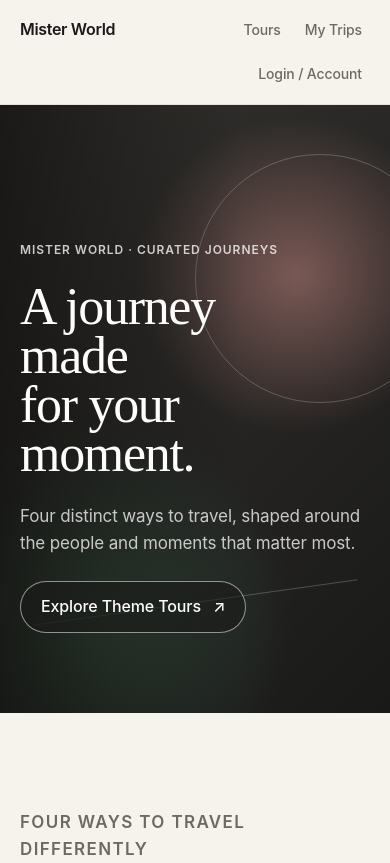
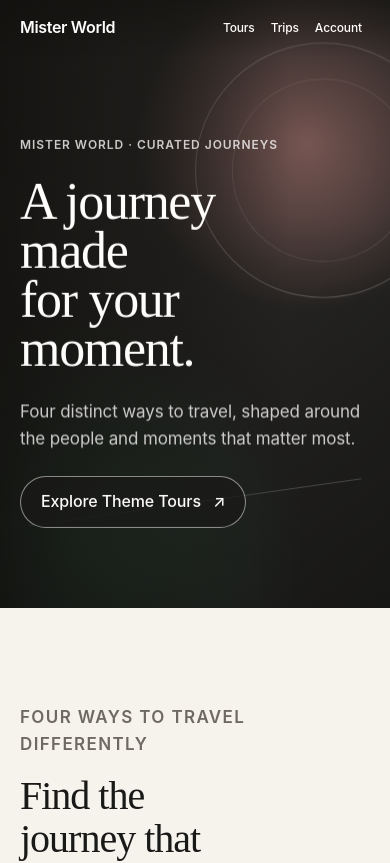
Before and after one commit to WonhoOne/frontend, a React (Vite) app: page / in a window 390 px wide. Shown: the top 863 px of the page. Built offline with nearby package versions, Linux system fonts and the light colour scheme.

Commit message:
feat: complete Home visual and accessibility audit

```diff
--- a/src/app/shell/GlobalHeader.module.css
+++ b/src/app/shell/GlobalHeader.module.css
@@ -1,6 +1,33 @@
 .root {
-  border-block-end: var(--mw-border-subtle);
+  position: relative;
+  z-index: var(--mw-z-header);
   background: var(--mw-canvas);
+  transition:
+    background-color var(--mw-motion-control) var(--mw-ease-standard),
+    border-color var(--mw-motion-control) var(--mw-ease-standard),
+    box-shadow var(--mw-motion-control) var(--mw-ease-standard);
+}
+
+.home {
+  position: fixed;
+  inset-block-start: 0;
+  inset-inline: 0;
+}
+
+.overlay {
+  background: linear-gradient(to bottom, rgba(15, 14, 12, 0.42), rgba(15, 14, 12, 0));
+  box-shadow: none;
+}
+
+.solid {
+  background: var(--mw-canvas);
+  box-shadow: inset 0 -1px 0 var(--mw-border);
+}
+
+.home.solid {
+  box-shadow:
+    inset 0 -1px 0 var(--mw-border),
+    var(--mw-elevation-1);
 }
 
 .inner {
@@ -31,6 +58,7 @@
 
 .navigation {
   display: flex;
+  min-inline-size: 0;
   align-items: center;
   justify-content: flex-end;
   gap: var(--mw-space-2);
@@ -50,19 +78,61 @@
   color: var(--mw-ink);
 }
 
-@media (max-width: 639px) {
+.overlay .brand,
+.overlay .link {
+  color: var(--mw-surface-elevated);
+}
+
+.overlay .link:hover,
+.overlay .active {
+  background: color-mix(in srgb, var(--mw-surface-elevated) 14%, transparent);
+  color: var(--mw-surface-elevated);
+}
+
+.compactLabel {
+  display: none;
+}
+
+@media (max-width: 430px) {
   .inner {
     min-block-size: 56px;
-    align-items: flex-start;
-    padding-block: var(--mw-space-2);
+    gap: var(--mw-space-2);
   }
 
   .navigation {
-    flex-wrap: wrap;
-    row-gap: 0;
+    gap: 0;
   }
 
   .link {
     padding-inline: var(--mw-space-2);
+    font-size: var(--mw-font-size-label-sm);
+  }
+
+  .fullLabel {
+    display: none;
+  }
+
+  .compactLabel {
+    display: inline;
   }
 }
+
+@media (max-width: 359px) {
+  .inner {
+    padding-inline: var(--mw-space-3);
+  }
+
+  .brand {
+    font-size: var(--mw-font-size-label-md);
+  }
+
+  .link {
+    padding-inline: 6px;
+  }
+}
+
+@media (prefers-reduced-motion: reduce) {
+  .root {
+    transition: none;
+  }
+}
--- a/src/app/shell/GlobalHeader.tsx
+++ b/src/app/shell/GlobalHeader.tsx
@@ -1,13 +1,14 @@
-import { NavLink } from 'react-router';
+import { useEffect, useState } from 'react';
+import { NavLink, useLocation } from 'react-router';
 
 import { routePaths } from '@/app/router/paths';
 
 import styles from '@/app/shell/GlobalHeader.module.css';
 
 const primaryNavigation = [
-  { label: 'Tours', to: routePaths.tours },
-  { label: 'My Trips', to: routePaths.myTrips },
-  { label: 'Login / Account', to: routePaths.login },
+  { label: 'Tours', compactLabel: 'Tours', to: routePaths.tours },
+  { label: 'My Trips', compactLabel: 'Trips', to: routePaths.myTrips },
+  { label: 'Login / Account', compactLabel: 'Account', to: routePaths.login },
 ] as const;
 
 /**
@@ -15,10 +16,48 @@ const primaryNavigation = [
  *
  * CONTRACT: Foundation Header는 navigation만 제공한다.
  * Auth 상태를 추론하거나 Feature data를 조회하지 않는다.
+ *
+ * Home에서는 hero와 하나의 surface처럼 보이도록 overlay tone을 사용하되,
+ * hero 하단을 지나면 다른 route와 같은 warm solid chrome으로 복귀한다.
  */
 export function GlobalHeader() {
+  const { pathname } = useLocation();
+  const isHome = pathname === routePaths.home;
+  const [isPastHomeHero, setIsPastHomeHero] = useState(false);
+
+  useEffect(() => {
+    if (!isHome) {
+      return;
+    }
+
+    const syncHomeHeaderTone = () => {
+      const homeHero = document.querySelector<HTMLElement>('[data-home-hero]');
+      const heroBottom = homeHero?.getBoundingClientRect().bottom;
+
+      setIsPastHomeHero(heroBottom !== undefined && heroBottom <= 64);
+    };
+
+    syncHomeHeaderTone();
+    window.addEventListener('scroll', syncHomeHeaderTone, { passive: true });
+    window.addEventListener('resize', syncHomeHeaderTone);
+
+    return () => {
+      window.removeEventListener('scroll', syncHomeHeaderTone);
+      window.removeEventListener('resize', syncHomeHeaderTone);
+    };
+  }, [isHome]);
+
+  const visualTone = isHome && !isPastHomeHero ? 'overlay' : 'solid';
+  const rootClasses = [
+    styles.root,
+    isHome ? styles.home : undefined,
+    visualTone === 'overlay' ? styles.overlay : styles.solid,
+  ]
+    .filter(Boolean)
+    .join(' ');
+
   return (
-    <header className={styles.root}>
+    <header className={rootClasses} data-header-tone={visualTone}>
       <div className={styles.inner}>
         <NavLink className={styles.brand ?? ''} to={routePaths.home}>
           Mister World
@@ -27,13 +66,19 @@ export function GlobalHeader() {
         <nav aria-label="Primary" className={styles.navigation}>
           {primaryNavigation.map((item) => (
             <NavLink
+              aria-label={item.label}
               className={({ isActive }) =>
                 [styles.link, isActive ? styles.active : undefined].filter(Boolean).join(' ')
               }
               key={item.to}
               to={item.to}
             >
-              {item.label}
+              <span aria-hidden="true" className={styles.fullLabel}>
+                {item.label}
+              </span>
+              <span aria-hidden="true" className={styles.compactLabel}>
+                {item.compactLabel}
+              </span>
             </NavLink>
           ))}
         </nav>
--- a/src/features/tour-discovery/HomeHero.module.css
+++ b/src/features/tour-discovery/HomeHero.module.css
@@ -16,22 +16,27 @@
   overflow: hidden;
   background:
     radial-gradient(
-      circle at 76% 28%,
-      color-mix(in srgb, var(--mw-theme-honeymoon) 72%, transparent),
+      circle at 78% 24%,
+      color-mix(in srgb, var(--mw-theme-honeymoon) 76%, transparent),
       transparent 30%
     ),
     radial-gradient(
-      circle at 24% 84%,
-      color-mix(in srgb, var(--mw-theme-golf) 64%, transparent),
-      transparent 34%
+      circle at 20% 88%,
+      color-mix(in srgb, var(--mw-theme-golf) 66%, transparent),
+      transparent 36%
     ),
     linear-gradient(135deg, var(--mw-ink-soft), var(--mw-ink));
+  transform: scale(1.025);
+  transform-origin: center;
+  animation: home-hero-settle var(--mw-motion-cinematic) var(--mw-ease-cinematic) both;
 }
 
 .visual::after {
   position: absolute;
   inset: 0;
-  background: linear-gradient(90deg, var(--mw-overlay-strong), transparent 62%);
+  background:
+    linear-gradient(90deg, rgba(15, 14, 12, 0.78) 0%, rgba(15, 14, 12, 0.4) 44%, transparent 74%),
+    linear-gradient(180deg, rgba(15, 14, 12, 0.22), transparent 36%, rgba(15, 14, 12, 0.2));
   content: '';
 }
 
@@ -43,6 +48,14 @@
   aspect-ratio: 1;
   border: 1px solid color-mix(in srgb, var(--mw-surface-elevated) 22%, transparent);
   border-radius: 50%;
+}
+
+.orbit::after {
+  position: absolute;
+  inset: 14%;
+  border: 1px solid color-mix(in srgb, var(--mw-surface-elevated) 10%, transparent);
+  border-radius: inherit;
+  content: '';
 }
 
 .horizon {
@@ -84,12 +97,28 @@
   font-weight: var(--mw-font-weight-regular);
   letter-spacing: var(--mw-tracking-editorial);
   line-height: 0.94;
+  text-wrap: balance;
 }
 
 .supporting {
   max-inline-size: 52ch;
-  color: color-mix(in srgb, var(--mw-surface-elevated) 76%, transparent);
+  color: color-mix(in srgb, var(--mw-surface-elevated) 78%, transparent);
   font-size: var(--mw-font-size-body-lg);
+}
+
+.eyebrow,
+.content h1,
+.supporting,
+.primaryAction {
+  animation: home-hero-copy-in var(--mw-motion-page) var(--mw-ease-enter) both;
+}
+
+.content h1 {
+  animation-delay: 60ms;
+}
+
+.supporting {
+  animation-delay: 120ms;
 }
 
 .primaryAction {
@@ -98,14 +127,24 @@
   padding: var(--mw-space-3) var(--mw-space-5);
   border: 1px solid color-mix(in srgb, var(--mw-surface-elevated) 52%, transparent);
   border-radius: var(--mw-radius-pill);
-  background: color-mix(in srgb, var(--mw-ink) 56%, transparent);
+  background: color-mix(in srgb, var(--mw-ink) 72%, transparent);
   color: var(--mw-surface-elevated);
   text-decoration: none;
+  animation-delay: 180ms;
 }
 
 .primaryAction:hover,
 .primaryAction:visited {
   color: var(--mw-surface-elevated);
+}
+
+.primaryAction:hover {
+  background: color-mix(in srgb, var(--mw-ink) 88%, transparent);
+}
+
+.primaryAction:focus-visible {
+  outline-color: var(--mw-surface-elevated);
+  box-shadow: 0 0 0 4px color-mix(in srgb, var(--mw-ink) 54%, transparent);
 }
 
 .scrollCue {
@@ -121,6 +160,30 @@
   text-transform: uppercase;
 }
 
+@keyframes home-hero-settle {
+  from {
+    opacity: 0.84;
+    transform: scale(1.045);
+  }
+
+  to {
+    opacity: 1;
+    transform: scale(1.025);
+  }
+}
+
+@keyframes home-hero-copy-in {
+  from {
+    opacity: 0;
+    transform: translateY(var(--mw-space-4));
+  }
+
+  to {
+    opacity: 1;
+    transform: translateY(0);
+  }
+}
+
 @media (min-width: 768px) {
   .root {
     min-block-size: 78svh;
@@ -128,10 +191,7 @@
 
   .content {
     padding-block: var(--mw-space-32) var(--mw-space-24);
-    padding-inline-start: max(
-      var(--mw-page-gutter),
-      calc((100vw - var(--mw-container-wide)) / 2 + var(--mw-page-gutter))
-    );
+    padding-inline-start: max(var(--mw-page-gutter), calc((100vw - var(--mw-container-wide)) / 2));
   }
 
   .scrollCue {
@@ -141,11 +201,19 @@
 
 @media (min-width: 1440px) {
   .root {
-    min-block-size: 82svh;
+    min-block-size: 84svh;
   }
 }
 
 @media (prefers-reduced-motion: reduce) {
+  .visual,
+  .eyebrow,
+  .content h1,
+  .supporting,
+  .primaryAction {
+    animation: none;
+  }
+
   .primaryAction {
     transition: none;
   }
--- a/src/features/tour-discovery/HomeHero.tsx
+++ b/src/features/tour-discovery/HomeHero.tsx
@@ -14,22 +14,28 @@ interface HomeHeroProps {
  */
 export function HomeHero({ toursHref }: HomeHeroProps) {
   return (
-    <section aria-labelledby="home-hero-title" className={styles.root}>
-      <div aria-hidden="true" className={styles.visual}>
+    <section aria-labelledby="home-hero-title" className={styles.root} data-home-hero>
+      <div aria-hidden="true" className={styles.visual} data-home-hero-visual>
         <span className={styles.orbit} />
         <span className={styles.horizon} />
       </div>
 
       <div className={styles.content}>
-        <p className={styles.eyebrow}>Mister World · Curated Journeys</p>
-        <h1 id="home-hero-title">
+        <p className={styles.eyebrow} data-home-hero-copy="eyebrow">
+          Mister World · Curated Journeys
+        </p>
+        <h1 data-home-hero-copy="headline" id="home-hero-title">
           A journey made <br />
           for your moment.
         </h1>
-        <p className={styles.supporting}>
+        <p className={styles.supporting} data-home-hero-copy="supporting">
           Four distinct ways to travel, shaped around the people and moments that matter most.
         </p>
-        <TextLink className={styles.primaryAction ?? ''} to={toursHref}>
+        <TextLink
+          className={styles.primaryAction ?? ''}
+          data-home-hero-copy="action"
+          to={toursHref}
+        >
           Explore Theme Tours
           <span aria-hidden="true">↗</span>
         </TextLink>
--- a/src/features/tour-discovery/ThemeEditorialCard.tsx
+++ b/src/features/tour-discovery/ThemeEditorialCard.tsx
@@ -51,7 +51,9 @@ export function ThemeEditorialCard({ href, presentation, sequence }: ThemeEditor
           to={href}
         >
           Explore
-          <span aria-hidden="true">→</span>
+          <span aria-hidden="true" className={styles.arrow}>
+            →
+          </span>
         </TextLink>
       </div>
     </article>
```
Also changed, not shown: src/features/tour-discovery/ThemeEditorialCard.module.css (+23 -28 lines), src/pages/home/HomePage.module.css (+56 -5 lines), src/pages/home/HomePage.tsx (+17 -4 lines), 1 other file (tests, documents, lock files or other folders).
